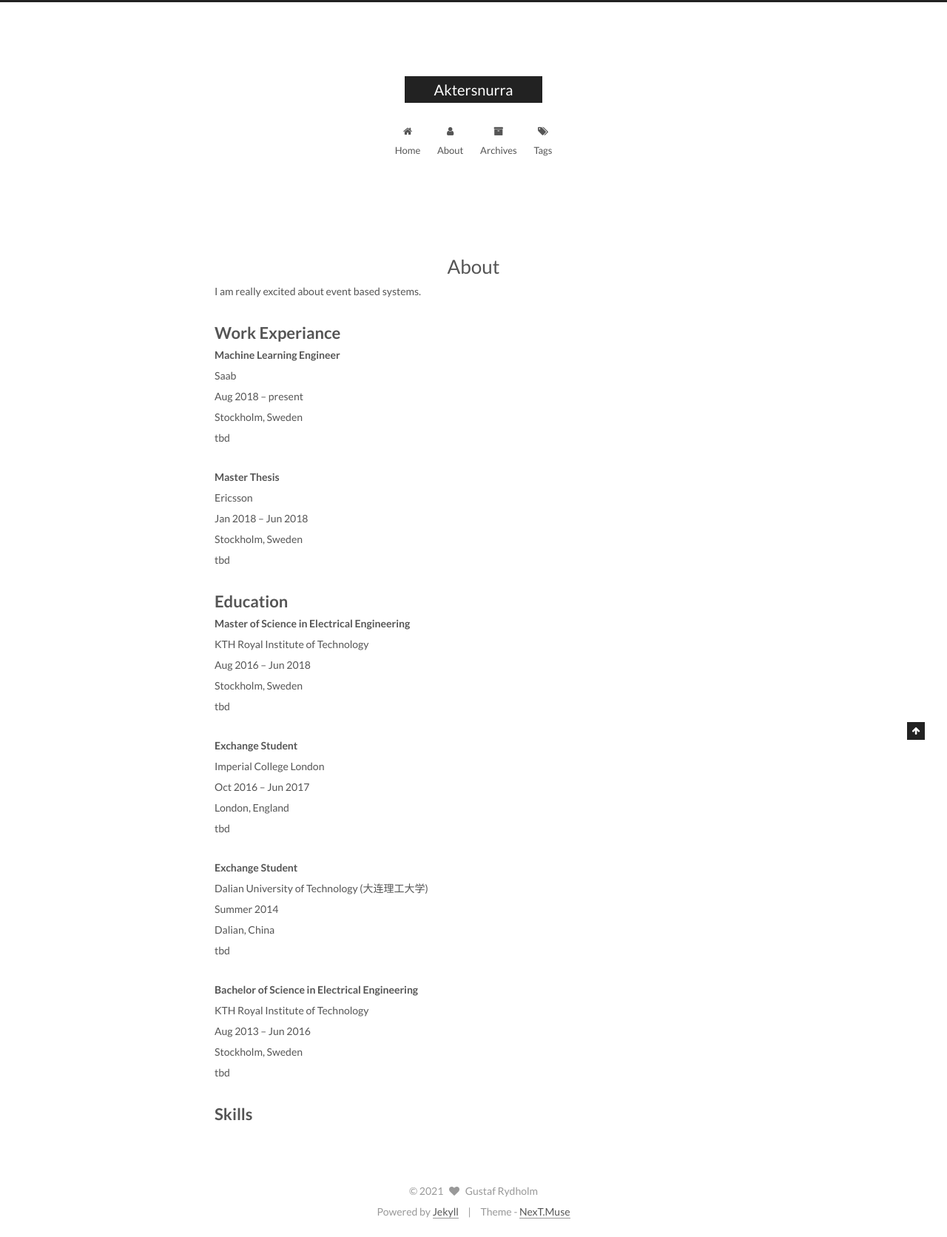
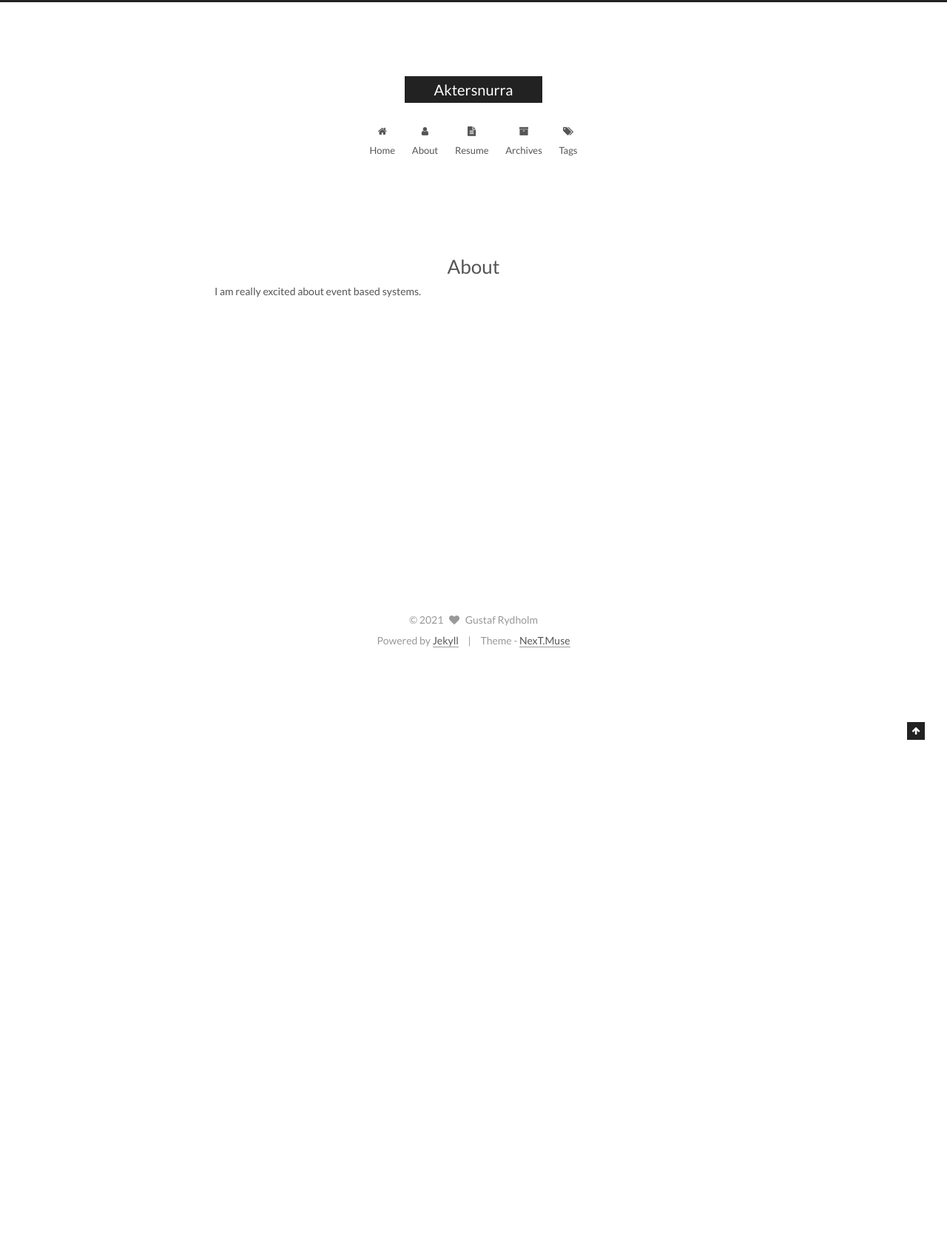
Before and after one commit to aktersnurra/aktersnurra.github.io, a Jekyll site: the page built from about/index.md, in a window 1280 px wide. Shown: the whole page at 74% size. Built offline with Jekyll 4.4.1, drawn with Linux system fonts in a browser that asks for light colours; after the commit the page ends 900 px from its top, so only the background shows below that.

Commit message:
added resume page

```diff
--- a/_config.yml
+++ b/_config.yml
@@ -118,8 +118,9 @@ index_with_subtitle: false
 # When running the site in a subdirectory (e.g. domain.tld/blog), remove the leading slash (/archives -> archives)
 menu:
   home: /
-  #categories: /categories/
+  #categories: /resume/
   about: /about/
+  resume: /resume/
   archives: /archives/
   tags: /tags/
   #sitemap: /sitemap.xml
@@ -136,6 +137,7 @@ menu_icons:
   #KeyMapsToMenuItemKey: NameOfTheIconFromFontAwesome
   home: home
   about: user
+  resume: file-text
   categories: th
   schedule: calendar
   tags: tags
@@ -213,9 +215,9 @@ font:
 # Social Links
 # Key is the link label showing to end users.
 # Value is the target link (E.g. GitHub: https://github.com/iissnan)
-#social:
+social:
   #LinkLabel: Link
-
+  GitHub: https://github.com/aktersnurra
 
 # Social Links Icons
 # Icon Mapping:
--- a/_data/languages/en.yml
+++ b/_data/languages/en.yml
@@ -1,6 +1,7 @@
 title:
   archive: Archive
   category: Category
+  resume: Resume
   tag: Tag
   schedule: Schedule
   archives: Archives
@@ -13,6 +14,7 @@ author: Author
 menu:
   home: Home
   archives: Archives
+  resume: Resume
   categories: Categories
   tags: Tags
   about: About
--- a/about/index.md
+++ b/about/index.md
@@ -4,56 +4,3 @@ type: about
 ---
 
 I am really excited about event based systems.
-
-
-
-
-# Work Experiance
-
-**Machine Learning Engineer**<br/>
-Saab<br/>
-Aug 2018 -- present<br/>
-Stockholm, Sweden<br/>
-tbd<br/>
-
-
-**Master Thesis**<br/>
-Ericsson<br/>
-Jan 2018 -- Jun 2018<br/>
-Stockholm, Sweden<br/>
-tbd<br/>
-
-
-# Education
-
-**Master of Science in Electrical Engineering**<br/>
-KTH Royal Institute of Technology<br/>
-Aug 2016 -- Jun 2018<br/>
-Stockholm, Sweden<br/>
-tbd<br/>
-
-
-**Exchange Student**<br/>
-Imperial College London<br/>
-Oct 2016 -- Jun 2017<br/>
-London, England<br/>
-tbd<br/>
-
-
-**Exchange Student**<br/>
-Dalian University of Technology (大连理工大学)<br/>
-Summer 2014<br/>
-Dalian, China<br/>
-tbd<br/>
-
-
-**Bachelor of Science in Electrical Engineering**<br/>
-KTH Royal Institute of Technology<br/>
-Aug 2013 -- Jun 2016<br/>
-Stockholm, Sweden<br/>
-tbd<br/>
-
-
-
-
-# Skills
```
Also changed, not shown: _posts/2020-02-14-text-recognizer.md (+12 -7 lines), resume/index.md (added, +59 -0 lines), assets/images/handwritten_image.png (added), 2 other files.
